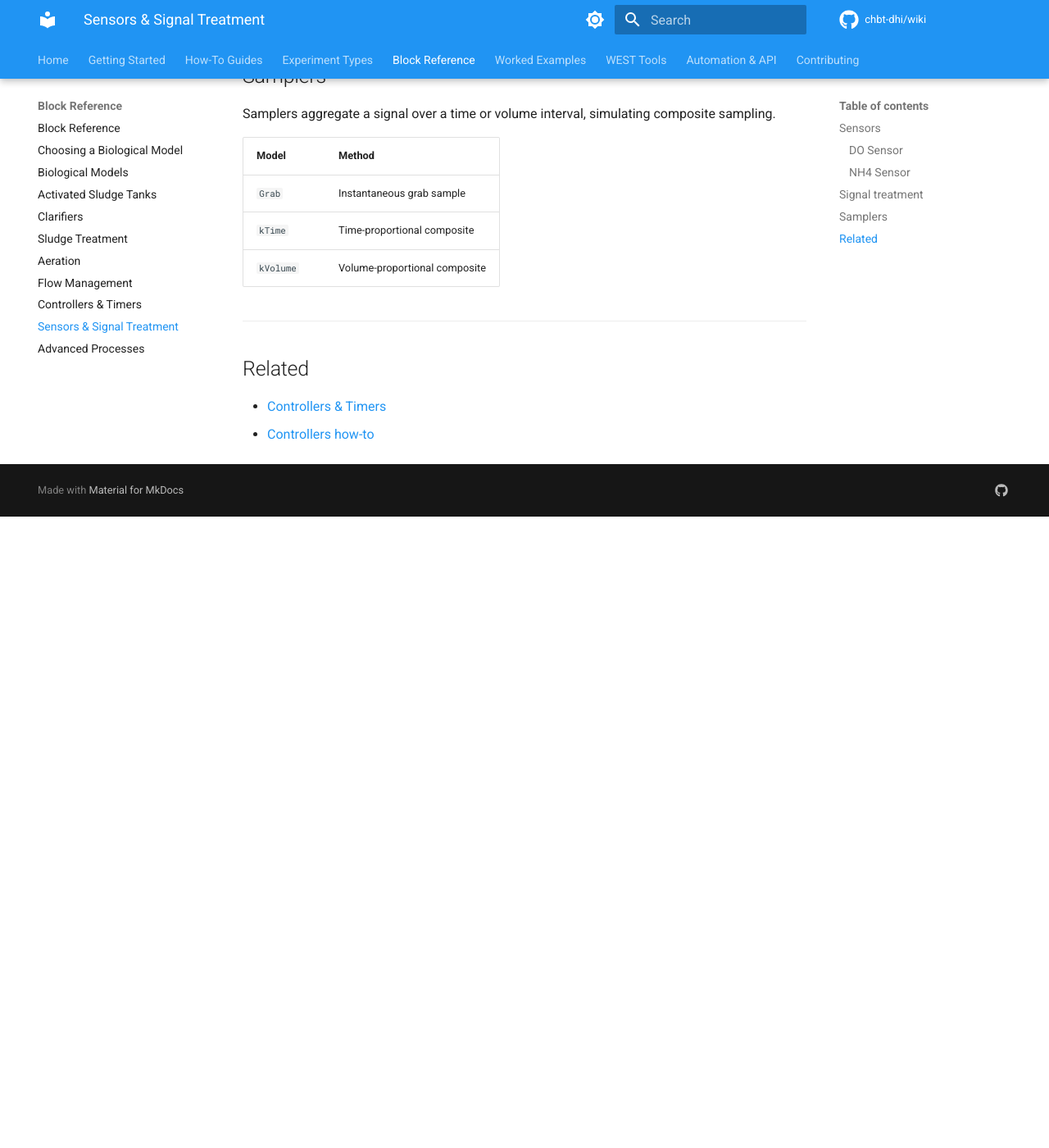
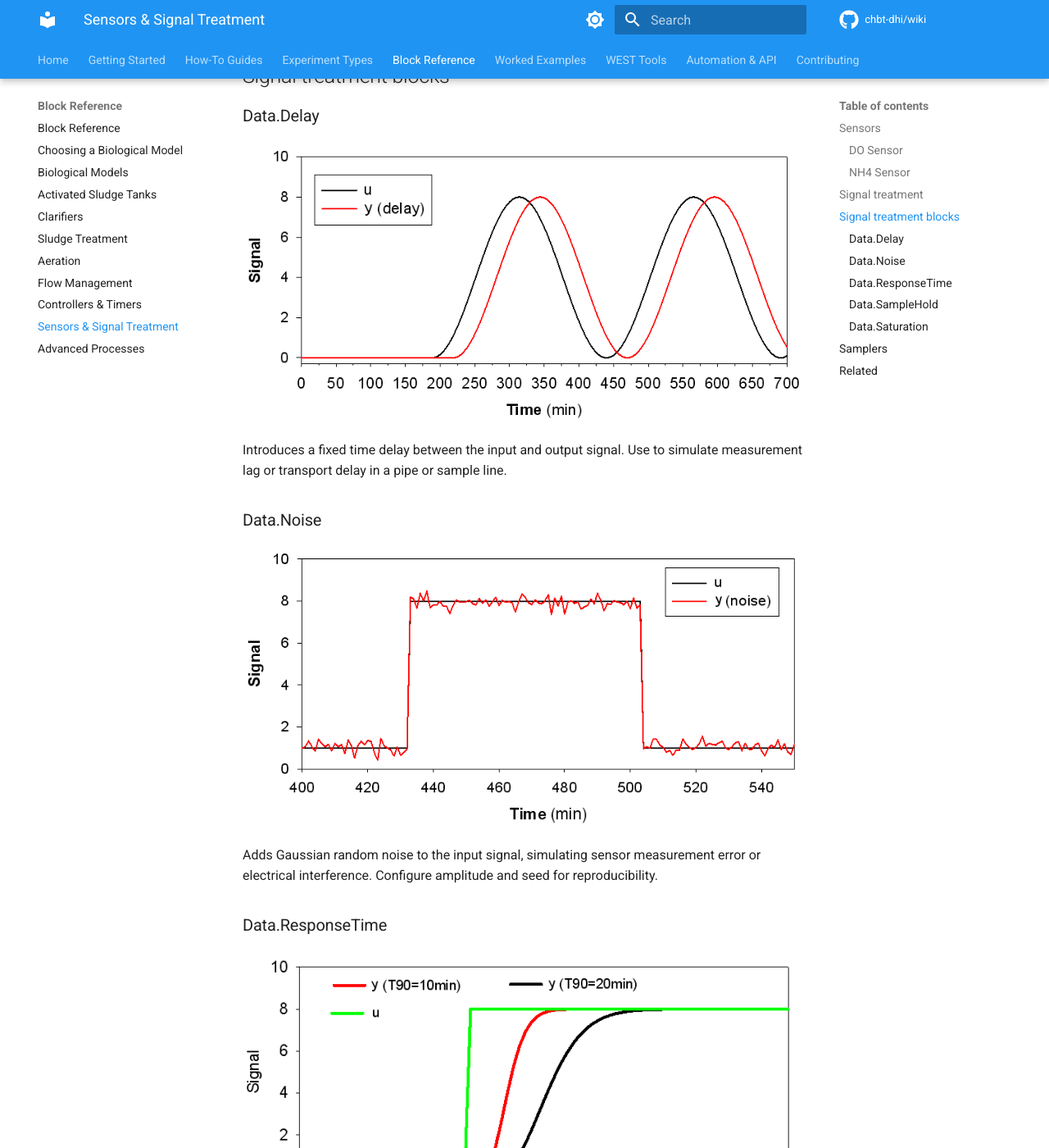
Before and after one commit to CHBT-DHI/Wiki, an MkDocs documentation site: the page built from docs/block-reference/sensors-signal.md, in a window 1280 px wide and 1400 px high, scrolled down 2607 px. Shown: the whole window at 82% size. Built offline with MkDocs 1.6.1 and Material for MkDocs 9.7.7, drawn with Linux system fonts in a browser that asks for light colours; comment, search, counter and statistics services are not loaded; before the commit the page ends 3237 px from its top, so only the background shows below that; some of the changed text lies outside the part shown.

Commit message:
docs: add IUWS, signal-processing, tertiary blocks and remaining experiment images

```diff
--- a/docs/block-reference/sensors-signal.md
+++ b/docs/block-reference/sensors-signal.md
@@ -53,6 +53,40 @@ Signal treatment blocks modify a data signal before it reaches a controller —
 
 ---
 
+## Signal treatment blocks
+
+### Data.Delay
+
+![Data.Delay block — introduces delay between input and output signal](../assets/images/modelica-p397-img1.png)
+
+Introduces a fixed time delay between the input and output signal. Use to simulate measurement lag or transport delay in a pipe or sample line.
+
+### Data.Noise
+
+![Data.Noise block — adds random noise to signal](../assets/images/modelica-p398-img1.png)
+
+Adds Gaussian random noise to the input signal, simulating sensor measurement error or electrical interference. Configure amplitude and seed for reproducibility.
+
+### Data.ResponseTime
+
+![Data.ResponseTime — dynamic response behaviour (first-order filter)](../assets/images/modelica-p400-img1.png)
+
+Applies a first-order dynamic filter to the input signal, mimicking the finite response time of a physical sensor (e.g. a DO probe with a membrane). Specify the time constant (s) to control how quickly the output tracks a step change.
+
+### Data.SampleHold
+
+![Data.SampleHold — discontinuous/sampled signal](../assets/images/modelica-p402-img1.png)
+
+Samples the input signal at a fixed interval and holds the value until the next sample, producing a staircase (zero-order hold) output. Useful for simulating PLC-based or SCADA-polled measurements with a finite scan rate.
+
+### Data.Saturation
+
+![Data.Saturation — limits output signal range](../assets/images/modelica-p403-img1.png)
+
+Clips the output signal to a defined minimum and maximum range, simulating sensor range limits (e.g. a DO probe that reads 0–20 mg O₂/l). Values outside the range are clamped at the boundary.
+
+---
+
 ## Samplers
 
 Samplers aggregate a signal over a time or volume interval, simulating composite sampling.
```
